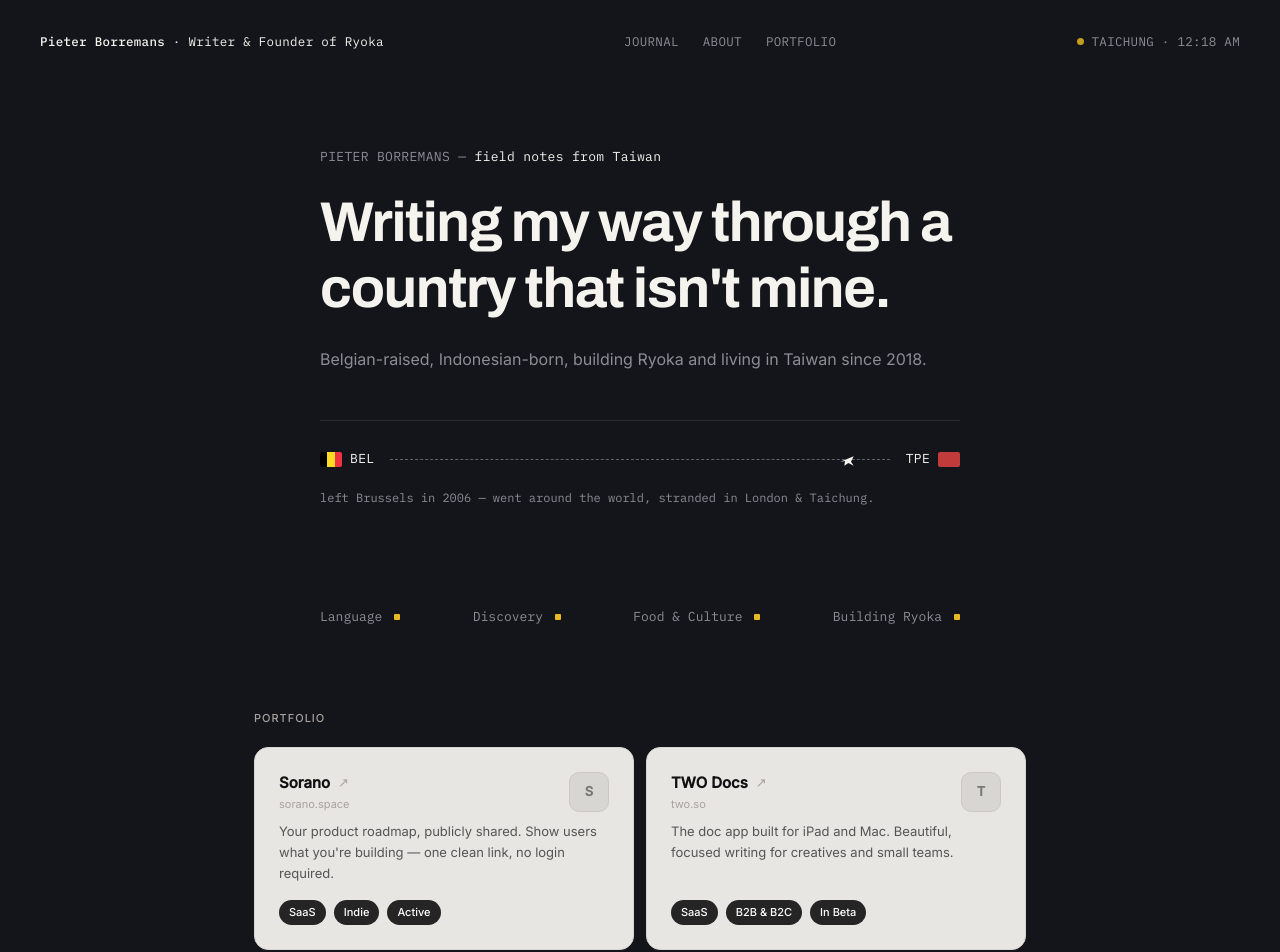
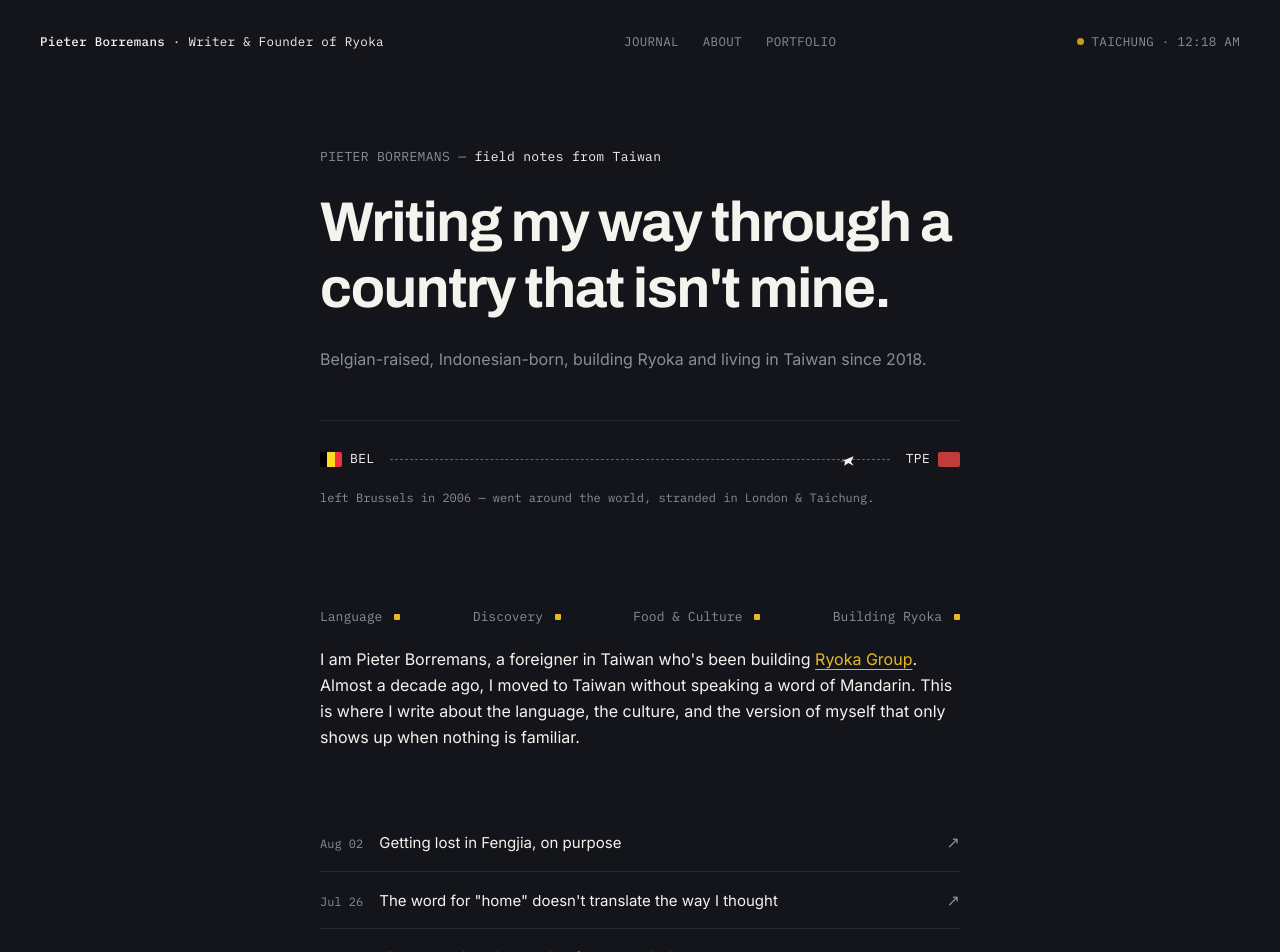
Before and after one commit to sillyledger/personal, a Next.js app: page / in a window 1280 px wide. Shown: the top 952 px of the page. Built offline with nearby package versions, Linux system fonts and the light colour scheme.

Commit message:
Update page.tsx

```diff
--- a/app/page.tsx
+++ b/app/page.tsx
@@ -1,13 +1,15 @@
 import Hero from "@/components/Hero";
 import ServicesBar from "@/components/ServicesBar";
-import PortfolioCards from "@/components/PortfolioCards";
+import AboutParagraph from "@/components/AboutParagraph";
+import JournalFeed from "@/components/JournalFeed";
 
 export default function Home() {
   return (
-    <main className="max-w-[900px] mx-auto px-16">
+    <main>
       <Hero />
       <ServicesBar />
-      <PortfolioCards />
+      <AboutParagraph />
+      <JournalFeed />
     </main>
   );
 }
```
